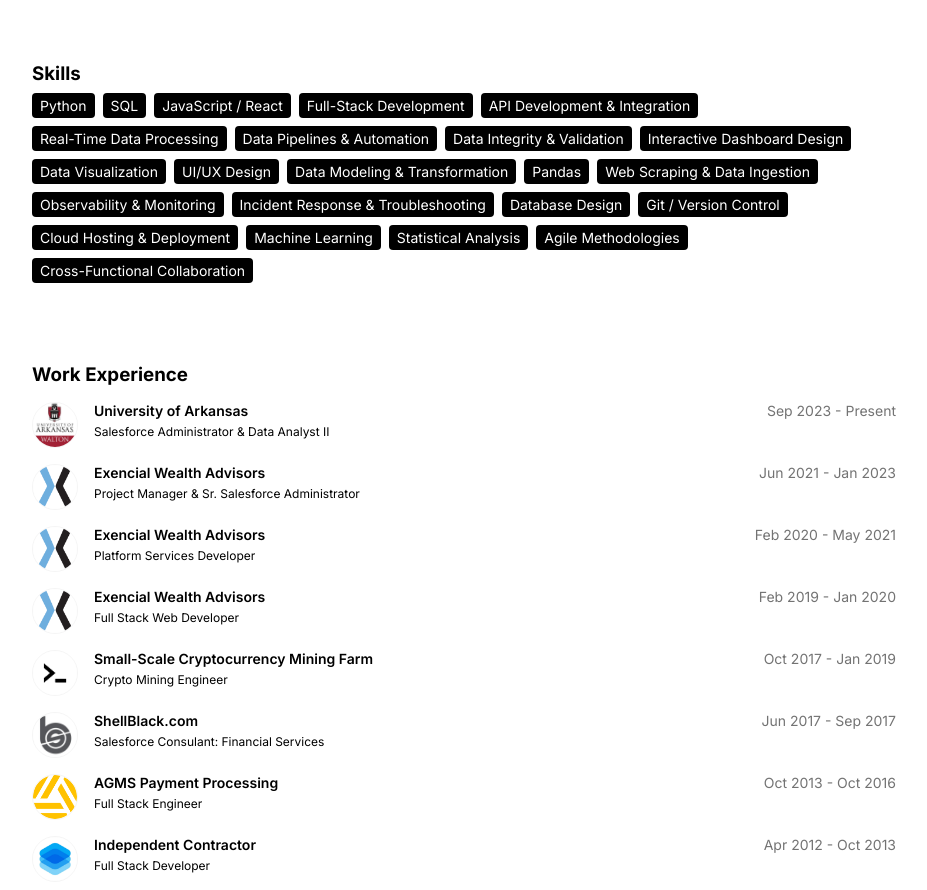
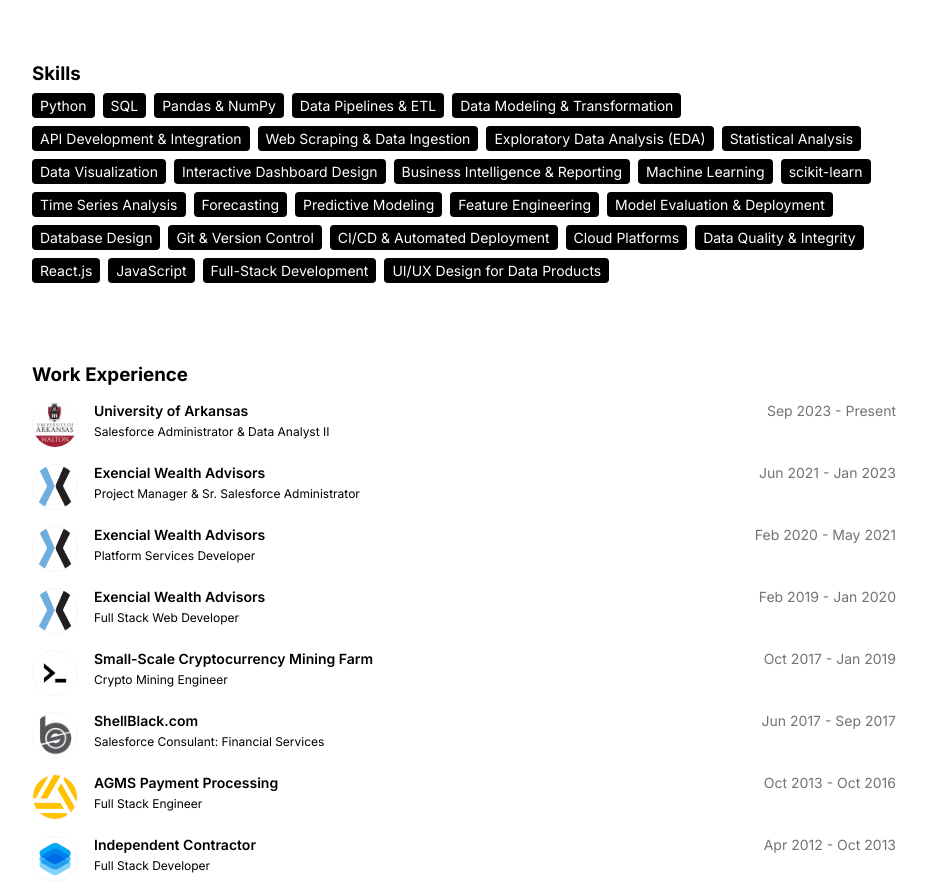
Before and after one commit to jasonniebauer/jasonniebauer.github.io, a React (Vite) app: page / in a window 1280 px wide. Shown: the part 2011-2901 px from the top of the page, without its empty margins (176-1103 px from the left). Built offline with nearby package versions, Linux system fonts and the light colour scheme.

Commit message:
Update skills section

```diff
--- a/src/components/Skills.jsx
+++ b/src/components/Skills.jsx
@@ -3,32 +3,36 @@
         // Core Technical
         { label: 'Python' },
         { label: 'SQL' },
-        { label: 'JavaScript / React' },
+        { label: 'Pandas & NumPy' },
+        { label: 'Data Pipelines & ETL' },
+        { label: 'Data Modeling & Transformation' },
+        { label: 'API Development & Integration' },
+        { label: 'Web Scraping & Data Ingestion' },
+        // Data & Analytics
+        { label: 'Exploratory Data Analysis (EDA)' },
+        { label: 'Statistical Analysis' },
+        { label: 'Data Visualization' },
+        { label: 'Interactive Dashboard Design' },
+        { label: 'Business Intelligence & Reporting' },
+        // Machine Learning & Advanced Analytics
+        { label: 'Machine Learning' },
+        { label: 'scikit-learn' },
+        { label: 'Time Series Analysis' },
+        { label: 'Forecasting' },
+        { label: 'Predictive Modeling' },
+        { label: 'Feature Engineering' },
+        { label: 'Model Evaluation & Deployment' },
+        // Engineering & Operations
+        { label: 'Database Design' },
+        { label: 'Git & Version Control' },
+        { label: 'CI/CD & Automated Deployment' },
+        { label: 'Cloud Platforms' },
+        { label: 'Data Quality & Integrity' },
+        // Frontend & Full-Stack
+        { label: 'React.js' },
+        { label: 'JavaScript' },
         { label: 'Full-Stack Development' },
-        { label: 'API Development & Integration' },
-        { label: 'Real-Time Data Processing' },
-        { label: 'Data Pipelines & Automation' },
-        { label: 'Data Integrity & Validation' },
-        // Data & Analytics
-        { label: 'Interactive Dashboard Design' },
-        { label: 'Data Visualization' },
-        { label: 'UI/UX Design' },
-        { label: 'Data Modeling & Transformation' },
-        { label: 'Pandas' },
-        { label: 'Web Scraping & Data Ingestion' },
-        // Reliability & Operations
-        { label: 'Observability & Monitoring' },
-        { label: 'Incident Response & Troubleshooting' },
-        // Software Engineering
-        { label: 'Database Design' },
-        { label: 'Git / Version Control' },
-        { label: 'Cloud Hosting & Deployment' },
-        // Advanced
-        { label: 'Machine Learning' },
-        { label: 'Statistical Analysis' },
-        // Process
-        { label: 'Agile Methodologies' },
-        { label: 'Cross-Functional Collaboration' },
+        { label: 'UI/UX Design for Data Products' },
     ];
 
     const skillsList = mySkills.map(skill =>
```
